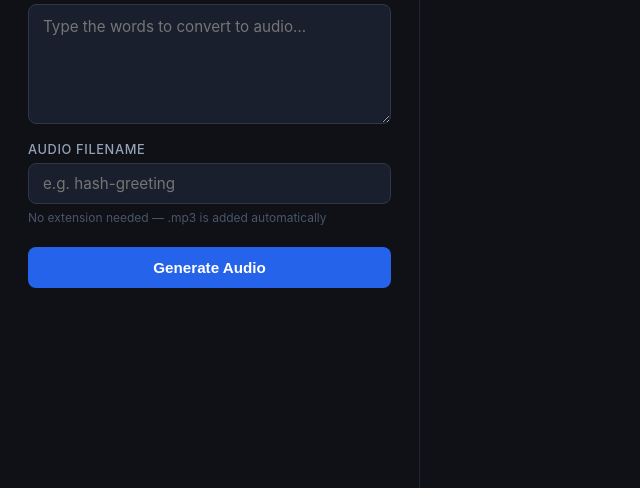
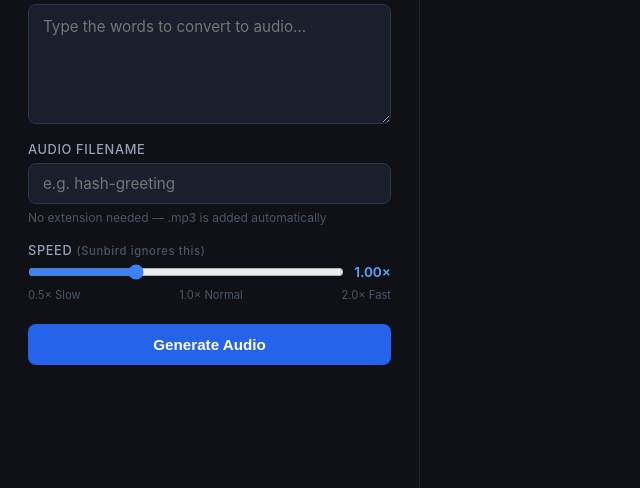
Before and after one commit to Vinald/Asterisk-Audio-Transcription, a FastAPI app: page / in a window 1280 px wide. Shown: the part 312-800 px from the top of the page, without its empty margins (0-640 px from the left). Run offline with FastAPI, Linux system fonts and the light colour scheme.

Commit message:
speed control on the kokoro tts

```diff
--- a/app.py
+++ b/app.py
@@ -118,7 +118,7 @@ async def index(request: Request):
     return templates.TemplateResponse("index.html", {"request": request, "files": files})
 
 
-async def _do_generate(request: Request, text: str, filename_raw: str, language: str, voice: str) -> dict:
+async def _do_generate(request: Request, text: str, filename_raw: str, language: str, voice: str, speed: float = 1.0) -> dict:
     """Synthesise text → 8 kHz mono MP3. Returns {filename, url}."""
     safe_name = filename_raw.strip().replace(" ", "-")
     safe_name = "".join(c for c in safe_name if c.isalnum() or c in "-_")
@@ -142,7 +142,7 @@ async def _do_generate(request: Request, text: str, filename_raw: str, language:
             fd, tmp_path = tempfile.mkstemp(suffix=".wav")
             os.close(fd)
             samples, sample_rate = await asyncio.to_thread(
-                kokoro.create, text, voice=voice, speed=1.0, lang="en-us"
+                kokoro.create, text, voice=voice, speed=speed, lang="en-us"
             )
             with wave.open(tmp_path, "wb") as wf:
                 wf.setnchannels(1)
@@ -191,7 +191,9 @@ async def _do_generate(request: Request, text: str, filename_raw: str, language:
             # ── edge-tts (Swahili) ────────────────────────────────────────────
             fd, tmp_path = tempfile.mkstemp(suffix=".mp3")
             os.close(fd)
-            communicate = edge_tts.Communicate(text, voice)
+            # Convert speed multiplier to edge-tts rate string: 0.75 → "-25%", 1.25 → "+25%"
+            rate = f"{int((speed - 1.0) * 100):+d}%"
+            communicate = edge_tts.Communicate(text, voice, rate=rate)
             await communicate.save(tmp_path)
 
         proc = await asyncio.create_subprocess_exec(
@@ -221,12 +223,14 @@ async def generate(
     filename: str = Form(...),
     language: str = Form(...),
     voice: str = Form(...),
+    speed: float = Form(1.0),
 ):
     if language not in VOICES:
         raise HTTPException(status_code=400, detail=f"Unknown language: {language}")
     if voice not in _VALID_VOICES:
         raise HTTPException(status_code=400, detail=f"Unknown voice: {voice}")
-    return JSONResponse(await _do_generate(request, text, filename, language, voice))
+    speed = max(0.5, min(2.0, speed))
+    return JSONResponse(await _do_generate(request, text, filename, language, voice, speed))
 
 
 @app.post("/batch")
@@ -235,11 +239,13 @@ async def batch_generate(
     file: UploadFile = File(...),
     language: str = Form(...),
     voice: str = Form(...),
+    speed: float = Form(1.0),
 ):
     if language not in VOICES:
         raise HTTPException(status_code=400, detail=f"Unknown language: {language}")
     if voice not in _VALID_VOICES:
         raise HTTPException(status_code=400, detail=f"Unknown voice: {voice}")
+    speed = max(0.5, min(2.0, speed))
 
     content = await file.read()
     for enc in ("utf-8-sig", "utf-8", "latin-1"):
@@ -277,7 +283,7 @@ async def batch_generate(
         for i, (txt, fname) in enumerate(rows):
             yield f"data: {json.dumps({'type': 'start', 'index': i, 'filename': fname})}\n\n"
             try:
-                result = await _do_generate(request, txt, fname, language, voice)
+                result = await _do_generate(request, txt, fname, language, voice, speed)
                 yield f"data: {json.dumps({'type': 'done', 'index': i, 'filename': result['filename'], 'url': result['url']})}\n\n"
             except HTTPException as exc:
                 yield f"data: {json.dumps({'type': 'error', 'index': i, 'filename': fname, 'detail': exc.detail})}\n\n"
--- a/templates/index.html
+++ b/templates/index.html
@@ -117,6 +117,35 @@
     select option { background: #1a1f2e; }
 
     .hint { font-size: 0.75rem; color: #4a5568; }
+
+    /* Speed slider */
+    .speed-row {
+      display: flex;
+      align-items: center;
+      gap: 10px;
+    }
+
+    input[type="range"] {
+      flex: 1;
+      accent-color: #3b82f6;
+      cursor: pointer;
+    }
+
+    .speed-val {
+      font-size: 0.85rem;
+      font-weight: 600;
+      color: #60a5fa;
+      min-width: 36px;
+      text-align: right;
+    }
+
+    .speed-labels {
+      display: flex;
+      justify-content: space-between;
+      font-size: 0.7rem;
+      color: #4a5568;
+      margin-top: 2px;
+    }
 
     /* CSV file input */
     .file-drop {
@@ -415,6 +444,16 @@
           <span class="hint">No extension needed — .mp3 is added automatically</span>
         </div>
 
+        <div class="field">
+          <label>Speed <span id="speed-note" style="text-transform:none;font-size:0.7rem;color:#4a5568">(Sunbird ignores this)</span></label>
+          <div class="speed-row">
+            <input type="range" id="speed" min="0.5" max="2.0" step="0.05" value="1.0"
+              oninput="document.getElementById('speed-val').textContent = parseFloat(this.value).toFixed(2) + '×'" />
+            <span class="speed-val" id="speed-val">1.00×</span>
+          </div>
+          <div class="speed-labels"><span>0.5× Slow</span><span>1.0× Normal</span><span>2.0× Fast</span></div>
+        </div>
+
         <div class="error-bar" id="error-bar"></div>
         <div class="success-bar" id="success-bar">
           <span>Generated —</span>
@@ -453,6 +492,16 @@
           </div>
           <div class="file-selected" id="file-selected" style="display:none"></div>
           <span class="hint">Two columns: <strong>text</strong>, <strong>filename</strong> — header row optional</span>
+        </div>
+
+        <div class="field">
+          <label>Speed <span style="text-transform:none;font-size:0.7rem;color:#4a5568">(Sunbird ignores this)</span></label>
+          <div class="speed-row">
+            <input type="range" id="batch-speed" min="0.5" max="2.0" step="0.05" value="1.0"
+              oninput="document.getElementById('batch-speed-val').textContent = parseFloat(this.value).toFixed(2) + '×'" />
+            <span class="speed-val" id="batch-speed-val">1.00×</span>
+          </div>
+          <div class="speed-labels"><span>0.5× Slow</span><span>1.0× Normal</span><span>2.0× Fast</span></div>
         </div>
 
         <div class="error-bar" id="batch-error-bar"></div>
@@ -564,11 +613,13 @@
 
     setLoading(true);
     try {
+      const speed = document.getElementById("speed").value;
       const form = new FormData();
       form.append("text", text);
       form.append("filename", filename);
       form.append("language", language);
       form.append("voice", voice);
+      form.append("speed", speed);
 
       const resp = await fetch("/generate", { method: "POST", body: form });
       const data = await resp.json();
@@ -623,10 +674,12 @@
     setBatchLoading(true);
     clearBatchProgress();
 
+    const speed = document.getElementById("batch-speed").value;
     const form = new FormData();
     form.append("file", fileInput.files[0]);
     form.append("language", language);
     form.append("voice", voice);
+    form.append("speed", speed);
 
     let resp;
     try {
```
